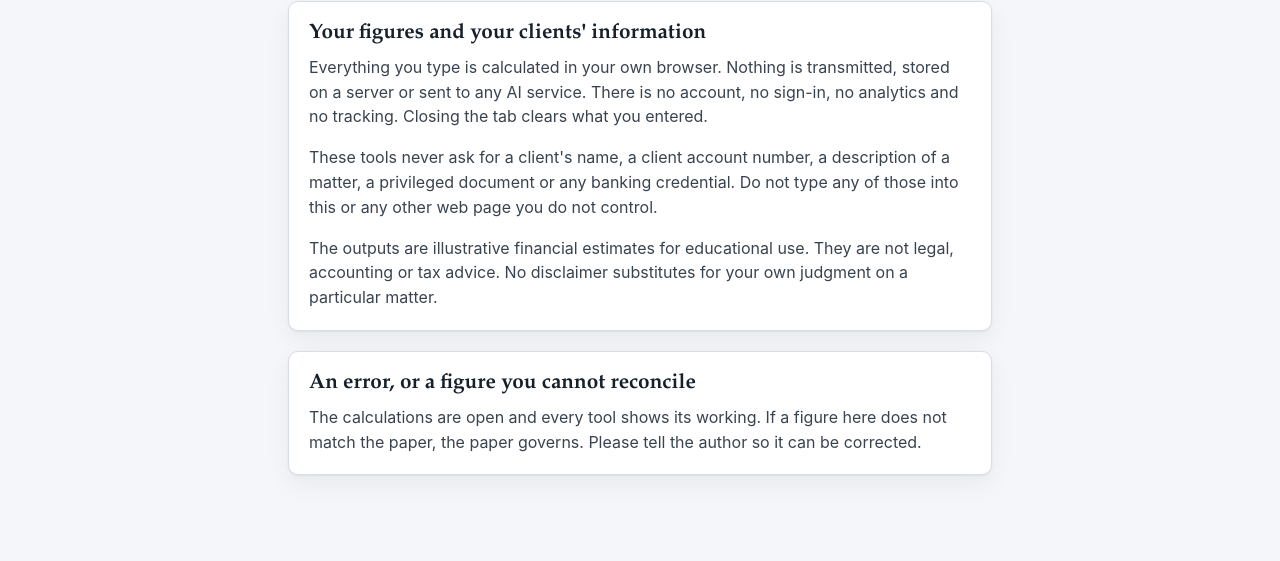
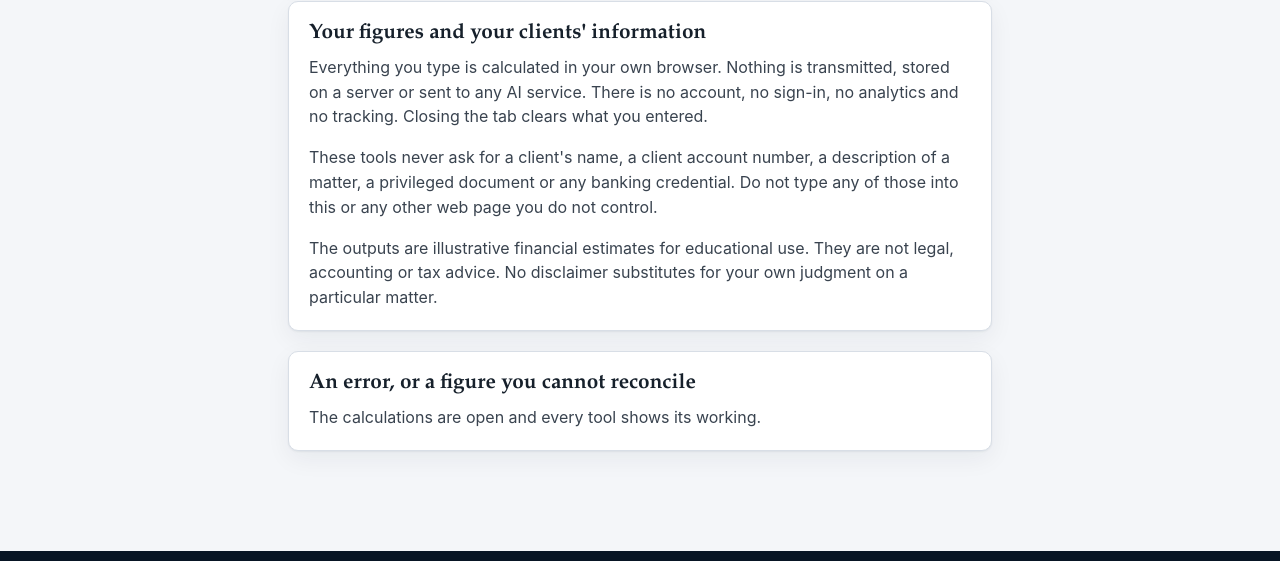
Before and after one commit to slstimpson/beyond-the-billable-hour-hub, a website: page resources.html in a window 1280 px wide. Shown: the part 2598-3159 px from the top of the page. Drawn offline with Linux system fonts and the light colour scheme.

Commit message:
Resources: cut the second error-reporting line
Co-Authored-By: Claude Fable 5.2 <noreply@anthropic.com>
Claude-Session: https://claude.ai/code/session_01BgGVzig1ArW5jEfpD9uM7g

```diff
--- a/resources.html
+++ b/resources.html
@@ -86,7 +86,7 @@
 
   <div class="card">
     <h2 style="margin-top:0">An error, or a figure you cannot reconcile</h2>
-    <p style="margin-bottom:0">The calculations are open and every tool shows its working. If a figure here does not match the paper, the paper governs. Please tell the author so it can be corrected.</p>
+    <p style="margin-bottom:0">The calculations are open and every tool shows its working.</p>
   </div>
 
 </div>
```
